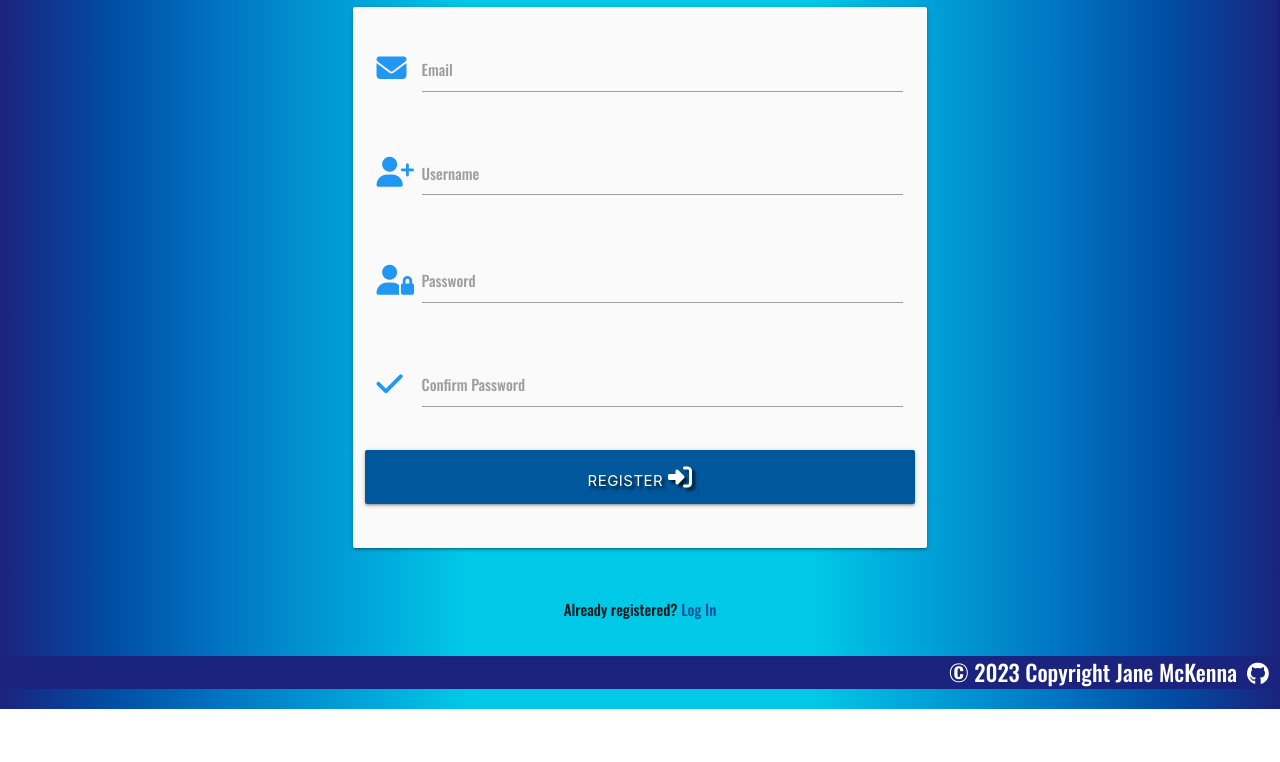
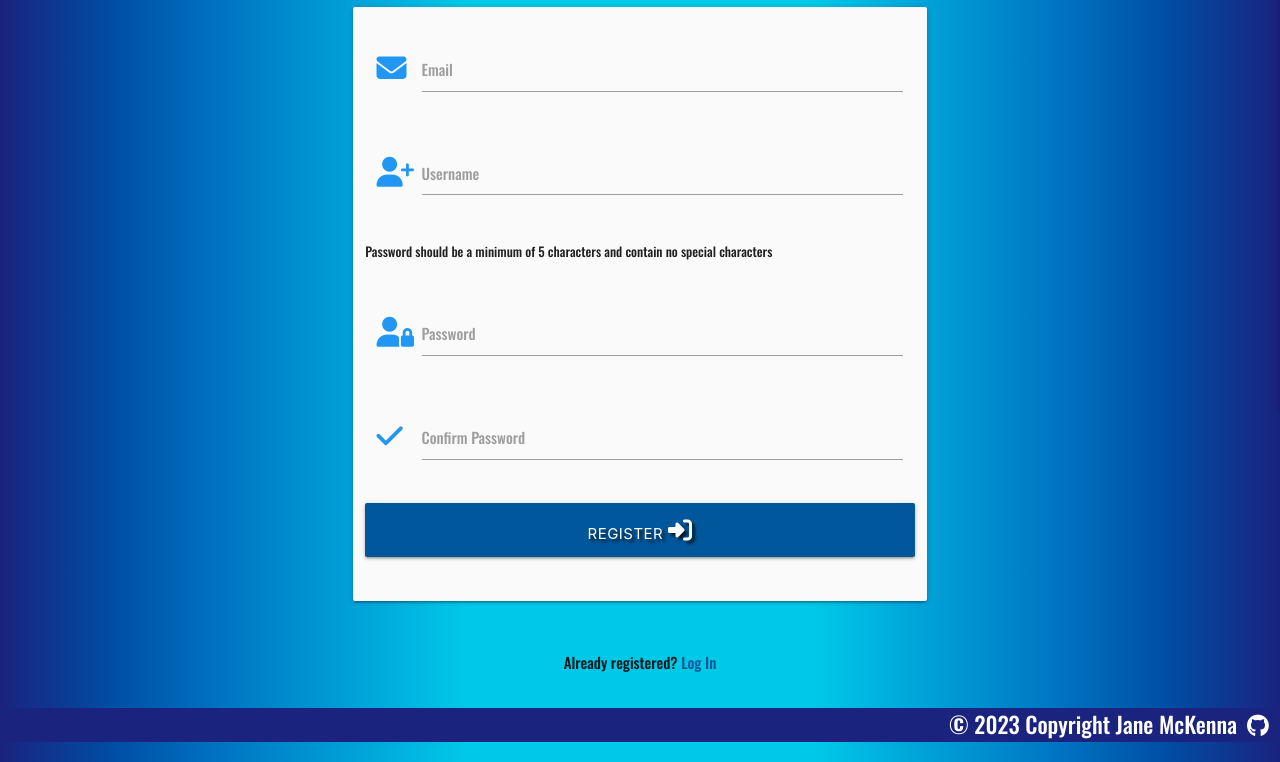
Before and after one commit to Code-Institute-Submissions/janebmckenna-MilestoneProject3, a Flask app: page /register in a window 1280 px wide. Shown: the part 448-1210 px from the top of the page. Before the commit the page ends 1157 px from the top, so only its background shows below. Run offline with Flask 3, Linux system fonts and the light colour scheme; some libraries are stand-ins or nearby versions.

Commit message:
Feat: add password instructions from user feedback

```diff
--- a/static/css/style.css
+++ b/static/css/style.css
@@ -106,6 +106,10 @@ footer{
     padding: 5px;
     margin-bottom: 10px;
 }
+
+.sml{
+    font-size: small;
+}
 /* Responsive design tweeking */
 @media screen and (max-width: 540px){
     .search-card{
--- a/templates/register.html
+++ b/templates/register.html
@@ -26,6 +26,9 @@
                     </div>
                 </div>
                 <!-- password -->
+                <div class="row">
+                    <p class="sml">Password should be a minimum of 5 characters and contain no special characters</p>
+                </div>
                 <div class="row">
                     <div class="input-field col s12">
                         <i class="fas fa-user-lock prefix blue-text text-white"></i>
```
